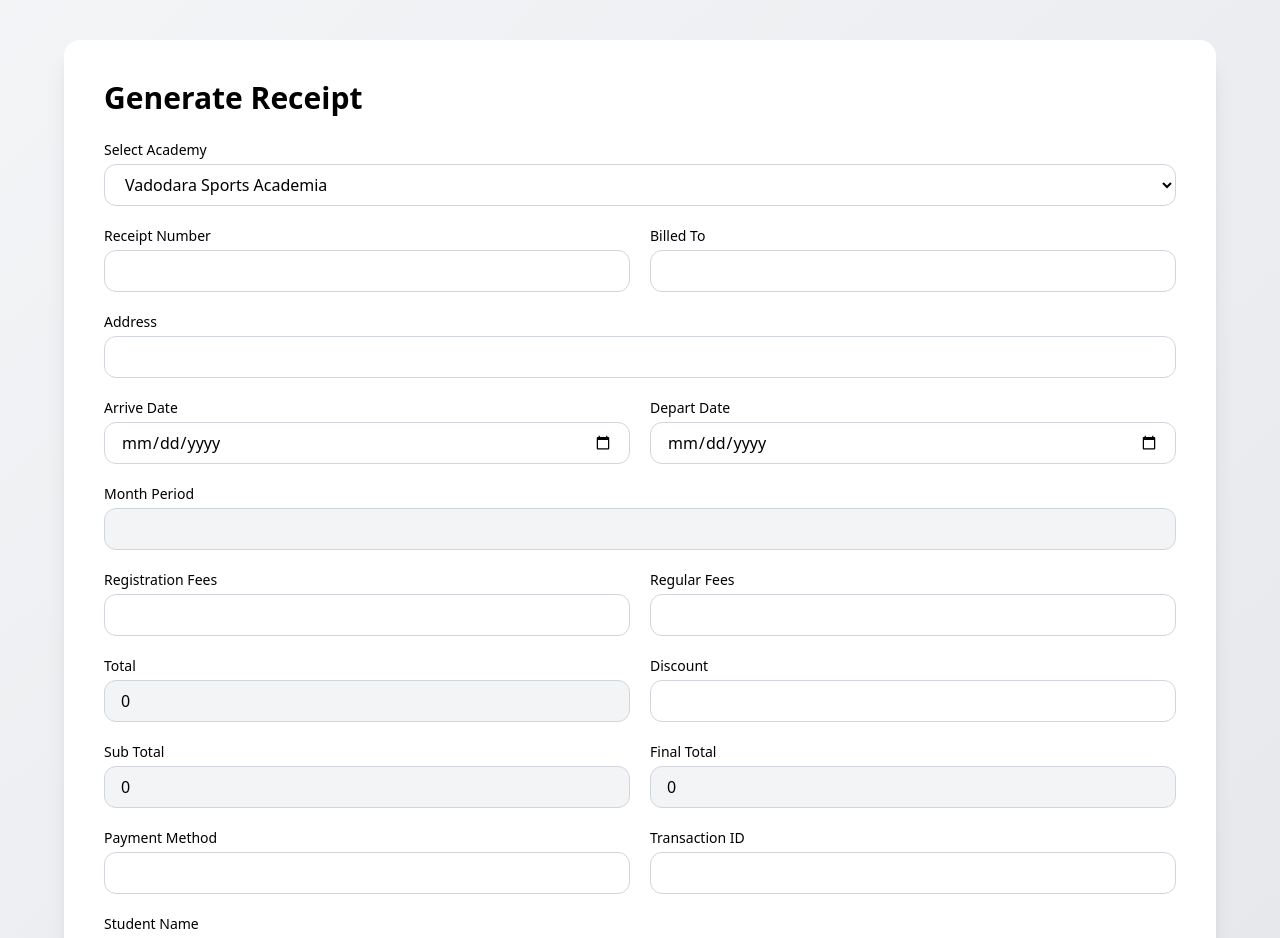
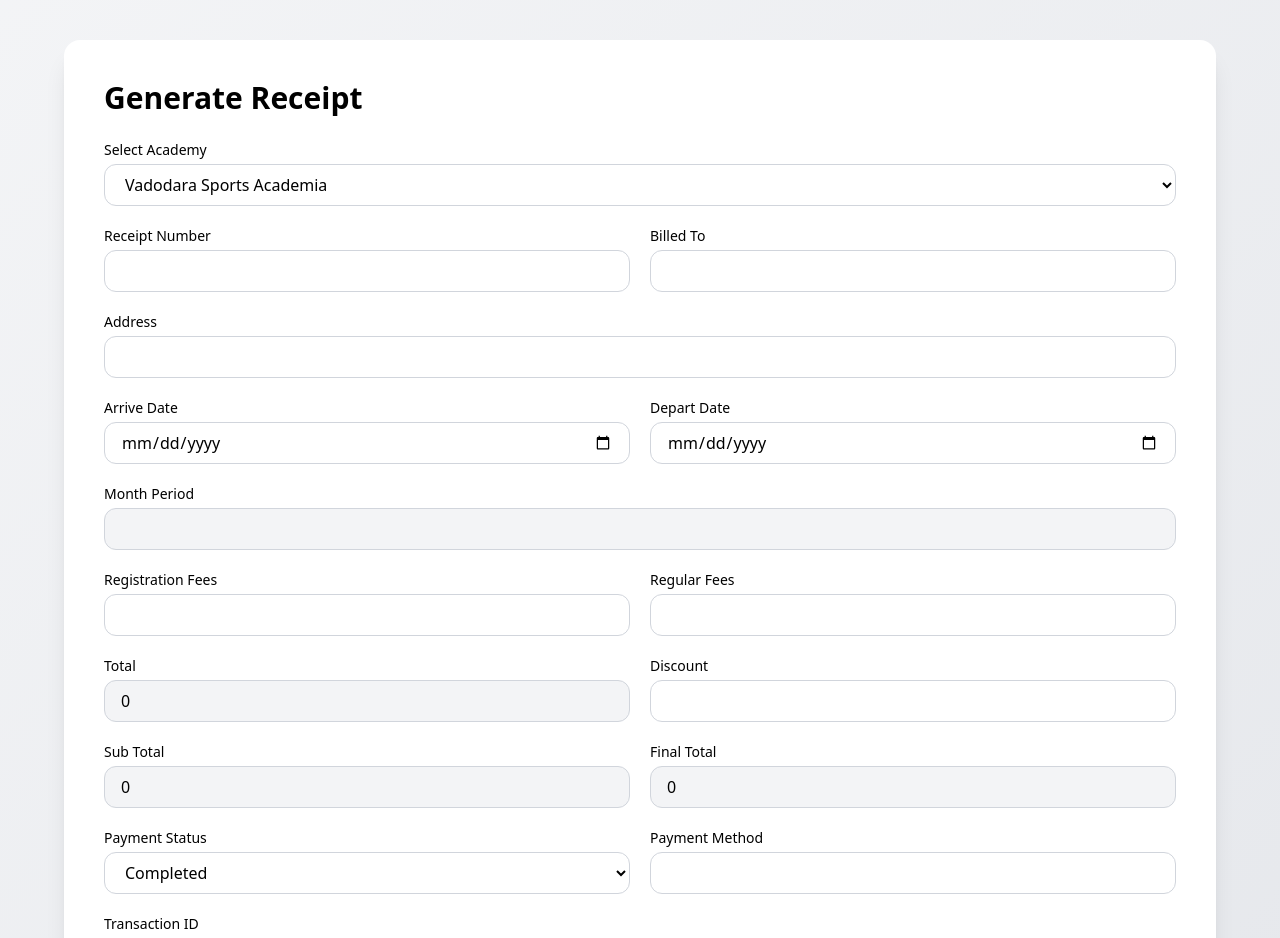
Before and after one commit to patel192/receipt-generator, a React (Vite) app: page / in a window 1280 px wide. Shown: the top 938 px of the page. Built offline with nearby package versions, Linux system fonts and the light colour scheme.

Commit message:
dedicated page for the print

```diff
--- a/package.json
+++ b/package.json
@@ -15,6 +15,7 @@
     "jspdf": "^4.1.0",
     "react": "^19.2.0",
     "react-dom": "^19.2.0",
+    "react-router-dom": "^7.13.1",
     "react-to-print": "^3.2.0",
     "tailwindcss": "^4.1.18"
   },
--- a/src/App.jsx
+++ b/src/App.jsx
@@ -1,16 +1,19 @@
-import { useState } from "react";
+import { BrowserRouter as Router, Routes, Route } from "react-router-dom";
 import ReceiptForm from "./components/ReceiptForm";
 import Receipt from "./components/Receipt";
+import ReceiptPage from "./components/ReceiptPage";
 
 export default function App() {
-  const [receiptData, setReceiptData] = useState(null);
-
   return (
-    <div className="min-h-screen bg-gradient-to-br from-gray-100 to-gray-200 py-10 px-4">
-      <div className="max-w-6xl mx-auto space-y-10">
-        <ReceiptForm setReceiptData={setReceiptData} />
-        {receiptData && <Receipt data={receiptData} />}
+    <Router>
+      <div className="min-h-screen bg-gradient-to-br from-gray-100 to-gray-200 py-10 px-4">
+        <div className="max-w-6xl mx-auto space-y-10">
+          <Routes>
+            <Route path="/" element={<ReceiptForm />} />
+            <Route path="/receipt" element={<ReceiptPage />} />
+          </Routes>
+        </div>
       </div>
-    </div>
+    </Router>
   );
 }
--- a/src/components/Receipt.jsx
+++ b/src/components/Receipt.jsx
@@ -8,9 +8,6 @@ import signature from "../assets/signature.png";
 export default function Receipt({ data }) {
   const receiptRef = useRef(null);
 
-  // =========================
-  // ACADEMY CONFIG
-  // =========================
   const academyConfig = {
     vsa: {
       name: "Vadodara Sports Academia",
@@ -26,11 +23,9 @@ export default function Receipt({ data }) {
     },
   };
 
-  const selectedAcademy = academyConfig[data?.academy] || academyConfig["vsa"];
+  const selectedAcademy =
+    academyConfig[data?.academy] || academyConfig["vsa"];
 
-  // =========================
-  // PRINT HANDLER
-  // =========================
   const handlePrint = useReactToPrint({
     contentRef: receiptRef,
     documentTitle: `receipt-${data?.receiptNo || "file"}`,
@@ -38,9 +33,6 @@ export default function Receipt({ data }) {
 
   return (
     <>
-      {/* =========================
-          RECEIPT CONTENT
-      ========================= */}
       <div
         ref={receiptRef}
         className="print-container bg-white text-black rounded-xl shadow-xl p-4 md:p-8 mt-6 max-w-4xl mx-auto"
@@ -75,16 +67,22 @@ export default function Receipt({ data }) {
         <div className="mt-4 text-base">
           <p className="font-bold">
             Billed To:
-            <span className="text-gray-700 font-medium">  {data.billedTo}</span>
+            <span className="text-gray-700 font-medium">
+              {" "}
+              {data.billedTo}
+            </span>
           </p>
 
           <p className="font-bold mt-1">
             Address:
-            <span className="text-gray-700 font-medium">  {data.address}</span>
+            <span className="text-gray-700 font-medium">
+              {" "}
+              {data.address}
+            </span>
           </p>
         </div>
 
-        {/* TABLE **/}
+        {/* TABLE */}
         <div className="mt-6">
           <table className="w-full text-sm border border-gray-300">
             <thead className="bg-gray-100">
@@ -100,7 +98,9 @@ export default function Receipt({ data }) {
                 <td className="p-2">{data.month}</td>
                 <td className="p-2">{data.registrationFees}</td>
                 <td className="p-2">{data.regularFees}</td>
-                <td className="p-2 text-right font-semibold">{data.total}</td>
+                <td className="p-2 text-right font-semibold">
+                  {data.total}
+                </td>
               </tr>
             </tbody>
           </table>
@@ -112,11 +112,27 @@ export default function Receipt({ data }) {
             <p>
               <b>Payment Method:</b> {data.paymentMethod}
             </p>
+
             <p>
               <b>Transaction ID:</b> {data.transactionId}
             </p>
+
             <p>
               <b>Student Name:</b> {data.studentName}
+            </p>
+
+            {/* NEW PAYMENT STATUS */}
+            <p>
+              <b>Status:</b>{" "}
+              {data.paymentStatus === "pending" ? (
+                <span className="text-red-600 font-semibold">
+                  Pending
+                </span>
+              ) : (
+                <span className="text-green-600 font-semibold">
+                  Completed
+                </span>
+              )}
             </p>
           </div>
 
@@ -142,8 +158,8 @@ export default function Receipt({ data }) {
         <div className="mt-8 border-t pt-4 text-base text-gray-600">
           <h4>{selectedAcademy.name}</h4>
           <h4>
-            Fees once paid are non-refundable. Please keep this receipt for
-            future reference.
+            Fees once paid are non-refundable. Please keep this receipt
+            for future reference.
           </h4>
           <h4>Instagram: {selectedAcademy.instagram}</h4>
           <p>This is a computer-generated receipt.</p>
--- a/src/components/ReceiptForm.jsx
+++ b/src/components/ReceiptForm.jsx
@@ -1,6 +1,9 @@
 import { useState, useEffect } from "react";
+import { useNavigate } from "react-router-dom";
 
-export default function ReceiptForm({ setReceiptData }) {
+export default function ReceiptForm() {
+  const navigate = useNavigate();
+
   const [form, setForm] = useState({
     academy: "vsa",
     receiptNo: "",
@@ -18,6 +21,7 @@ export default function ReceiptForm({ setReceiptData }) {
     subTotal: "",
     discount: "",
     finalTotal: "",
+    paymentStatus: "completed", // NEW FIELD
   });
 
   const handleChange = (e) => {
@@ -63,7 +67,7 @@ export default function ReceiptForm({ setReceiptData }) {
 
   const handleSubmit = (e) => {
     e.preventDefault();
-    setReceiptData(form);
+    navigate("/receipt", { state: form });
   };
 
   return (
@@ -76,7 +80,6 @@ export default function ReceiptForm({ setReceiptData }) {
         onSubmit={handleSubmit}
         className="grid grid-cols-1 sm:grid-cols-2 gap-5"
       >
-
         {/* Academy */}
         <div className="sm:col-span-2">
           <label className="block text-sm font-medium mb-1">
@@ -159,7 +162,7 @@ export default function ReceiptForm({ setReceiptData }) {
           />
         </div>
 
-        {/* Auto Month */}
+        {/* Month */}
         <div className="sm:col-span-2">
           <label className="block text-sm font-medium mb-1">
             Month Period
@@ -245,6 +248,22 @@ export default function ReceiptForm({ setReceiptData }) {
           />
         </div>
 
+        {/* NEW PAYMENT STATUS */}
+        <div>
+          <label className="block text-sm font-medium mb-1">
+            Payment Status
+          </label>
+          <select
+            name="paymentStatus"
+            value={form.paymentStatus}
+            onChange={handleChange}
+            className="input"
+          >
+            <option value="completed">Completed</option>
+            <option value="pending">Pending</option>
+          </select>
+        </div>
+
         {/* Payment Details */}
         <div>
           <label className="block text-sm font-medium mb-1">
@@ -288,7 +307,6 @@ export default function ReceiptForm({ setReceiptData }) {
         >
           Generate Receipt
         </button>
-
       </form>
     </div>
   );
--- /dev/null
+++ b/src/components/ReceiptPage.jsx
@@ -0,0 +1,24 @@
+import { useLocation, useNavigate } from "react-router-dom";
+import Receipt from "./Receipt";
+
+export default function ReceiptPage() {
+  const location = useLocation();
+  const navigate = useNavigate();
+  const data = location.state;
+
+  if (!data) {
+    return (
+      <div className="text-center">
+        <p>No receipt data found.</p>
+        <button
+          onClick={() => navigate("/")}
+          className="mt-4 px-4 py-2 bg-black text-white rounded"
+        >
+          Go Back
+        </button>
+      </div>
+    );
+  }
+
+  return <Receipt data={data} />;
+}
```
Also changed, not shown: 1 other file (tests, documents, lock files or other folders).
